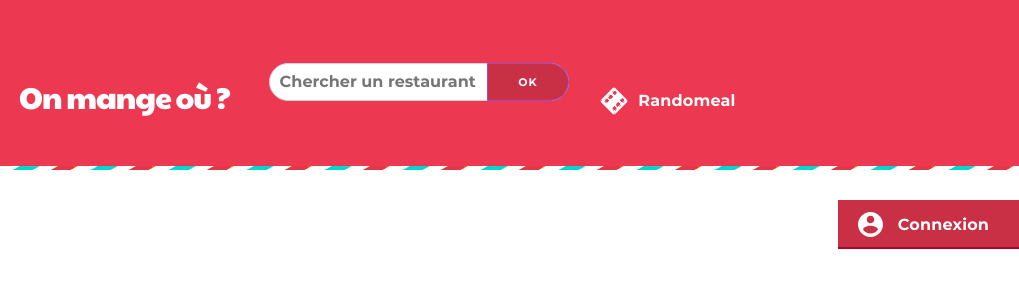
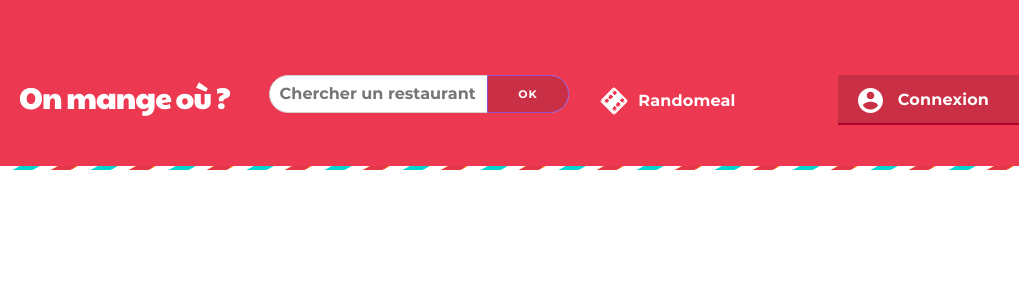
Before and after one commit to WildCodeSchool/paris-0218-5, a plain HTML site: page client/index.html in a window 1280 px wide. Shown: the full height of the page, 261-1280 px from the left. Drawn offline with Linux system fonts and the light colour scheme; no server answers.

Commit message:
coorections bugs

```diff
--- a/client/css/common.css
+++ b/client/css/common.css
@@ -3,11 +3,16 @@ body{
     font-family: 'montserrat-bold', arial;
 }
 
+
+.column.flex{
+    display : flex;
+}
+
+/*reset milligram*/
 body .row{
     margin : 0;
     width : 100%;
 }
-
-.column.flex{
-    display : flex;
+blockquote, dl, figure, form, ol, p, pre, table, ul{
+    margin : 0;
 }
--- a/client/css/header.css
+++ b/client/css/header.css
@@ -1,4 +1,4 @@
-header.row{
+header.row.row-responsive{
     width : 100%;
     height : 170px;
     background-color:#ed3851;
--- a/client/index.html
+++ b/client/index.html
@@ -29,7 +29,7 @@
                 <span class='randomeal'>Randomeal</span>
             </a>
         </div>
-        <div class="column colum-20 flex connexion-wrapper">
+        <div class="column column-20 flex connexion-wrapper">
             <a class="connexion" href="#">
                 <span class="icn icn-profile"></span>
                 <span>Connexion</span>
```
